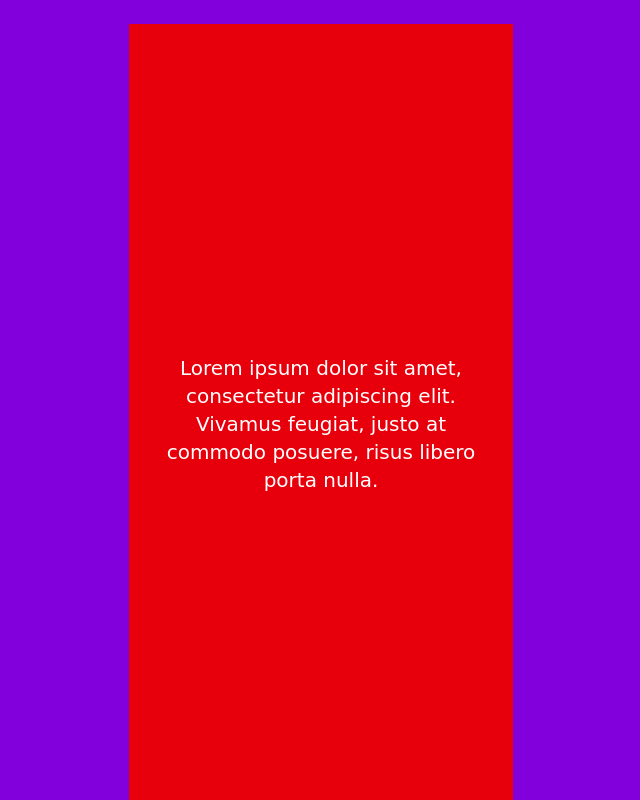
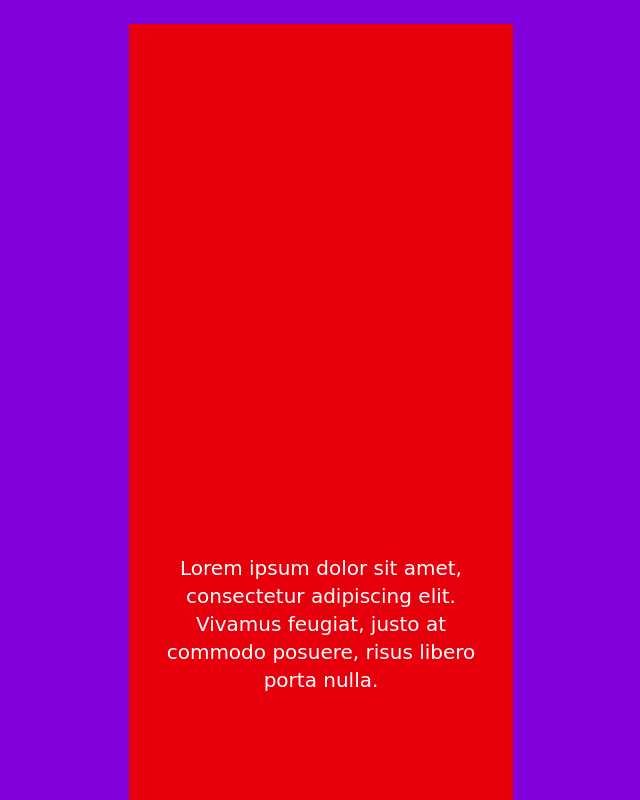
Before and after one commit to AlexDominguezGonzalez/ck, a Next.js app: page / in a window 1280 px wide. Shown: the top 800 px of the page, without its empty margins (319-959 px from the left). Built offline with nearby package versions, Linux system fonts and the light colour scheme.

Commit message:
Actualización del proyecto

```diff
--- a/app/page.tsx
+++ b/app/page.tsx
@@ -1,7 +1,7 @@
 export default function Page() {
   return (
     <main className="flex min-h-svh items-center justify-center bg-purple-700 p-6">
-      <section className="flex min-h-svh w-96 items-center justify-center bg-red-600 p-8 text-center font-[Comic_Sans_MS,Comic_Sans,cursive] text-xl text-white">
+      <section className="flex h-[1200px] w-96 items-center justify-center bg-red-600 p-8 text-center font-[Comic_Sans_MS,Comic_Sans,cursive] text-xl text-white">
         <p>
           Lorem ipsum dolor sit amet, consectetur adipiscing elit. Vivamus
           feugiat, justo at commodo posuere, risus libero porta nulla.
```
